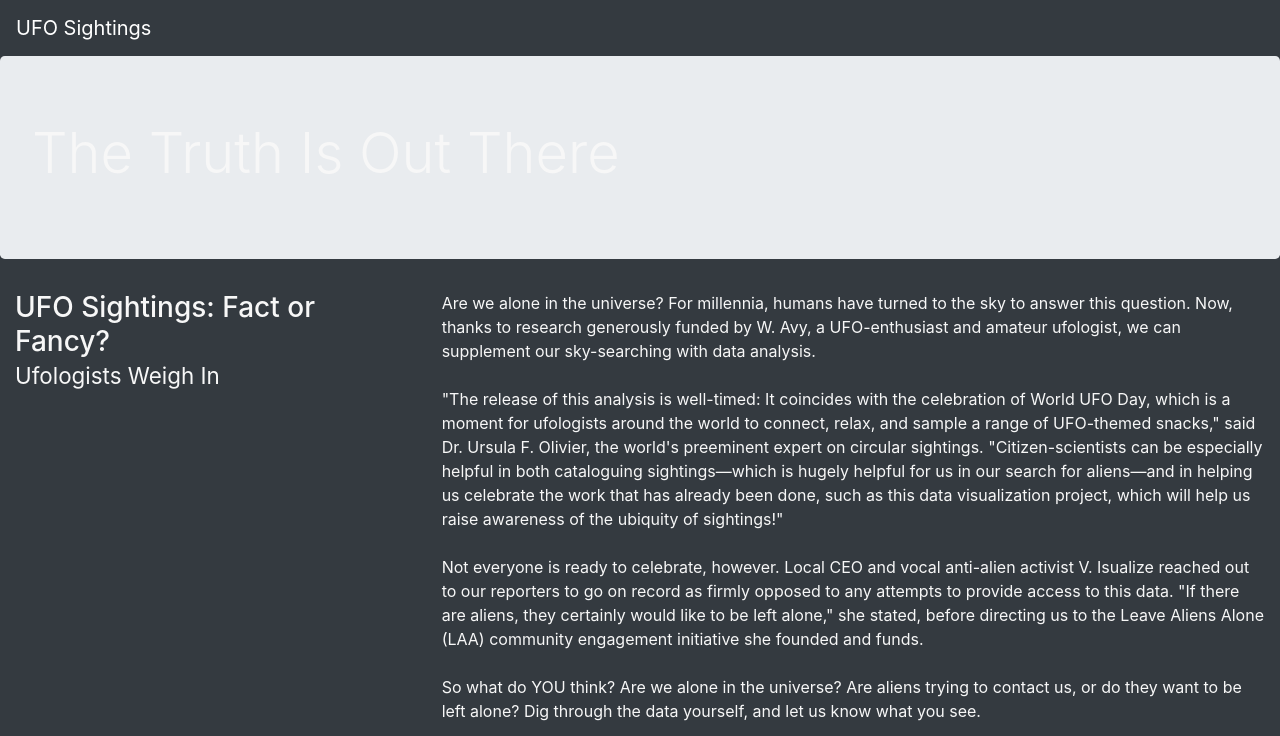
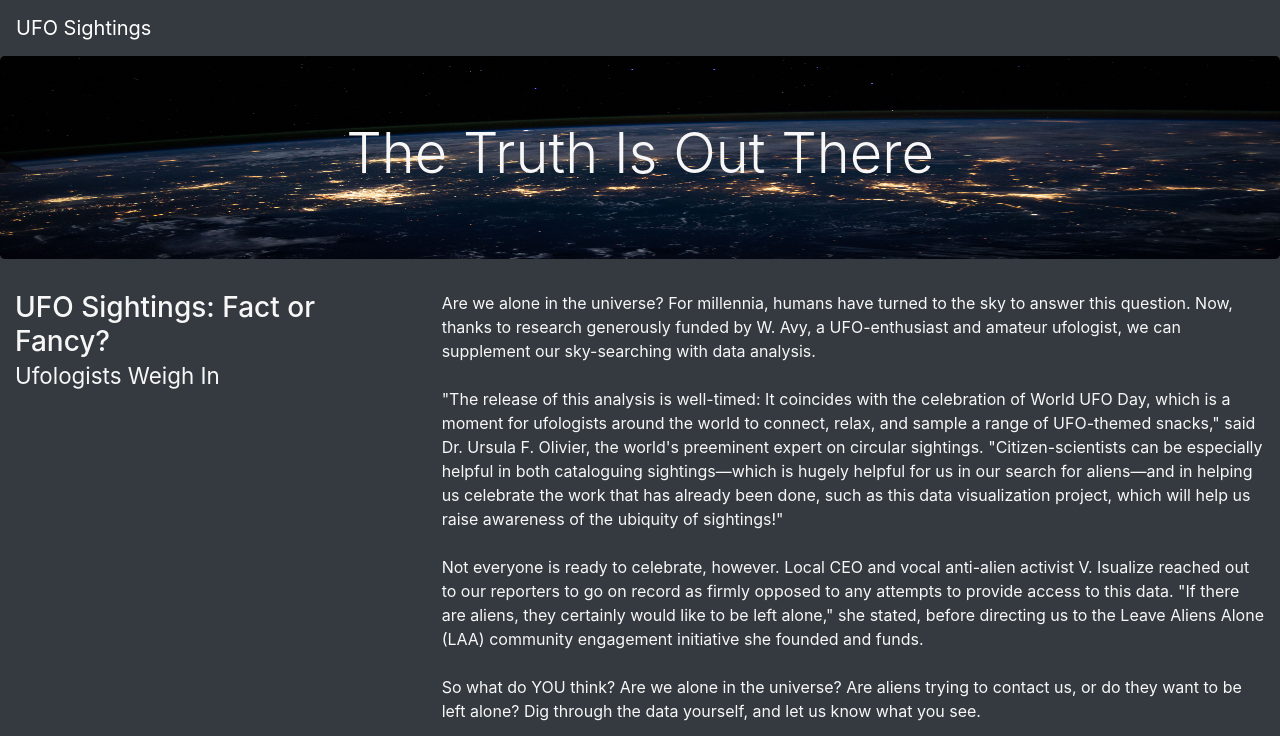
Before and after one commit to vishaldeo/vishaldeo.github.io, a plain HTML site: page index.html in a window 1280 px wide. Shown: the top 736 px of the page. Drawn offline with nearby package versions, Linux system fonts and the light colour scheme.

Commit message:
Style Changed.

```diff
--- a/static/css/style.css
+++ b/static/css/style.css
@@ -1,11 +1,6 @@
 .jumbotron {
-<<<<<<< HEAD
     background-image: url("/images/nasa.jpg");
     background-size: 100% 100%;
-=======
-    background-image: url("nasa.jpg");
-    background-size: 100% 100%;
->>>>>>> 4f202d7128a312099c0cc1294668b288ea926ad0
     text-align: center;
   }
 
```
